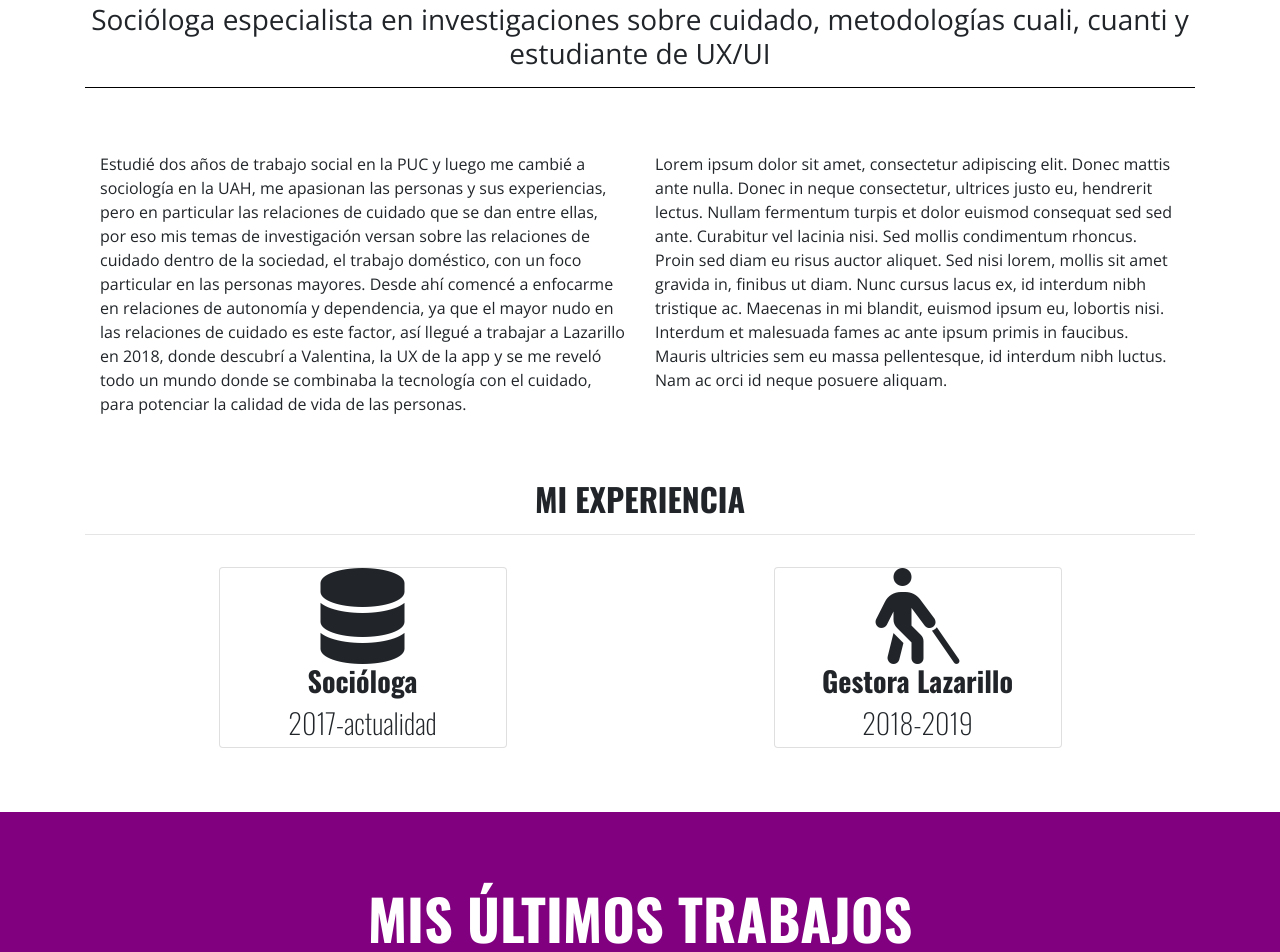
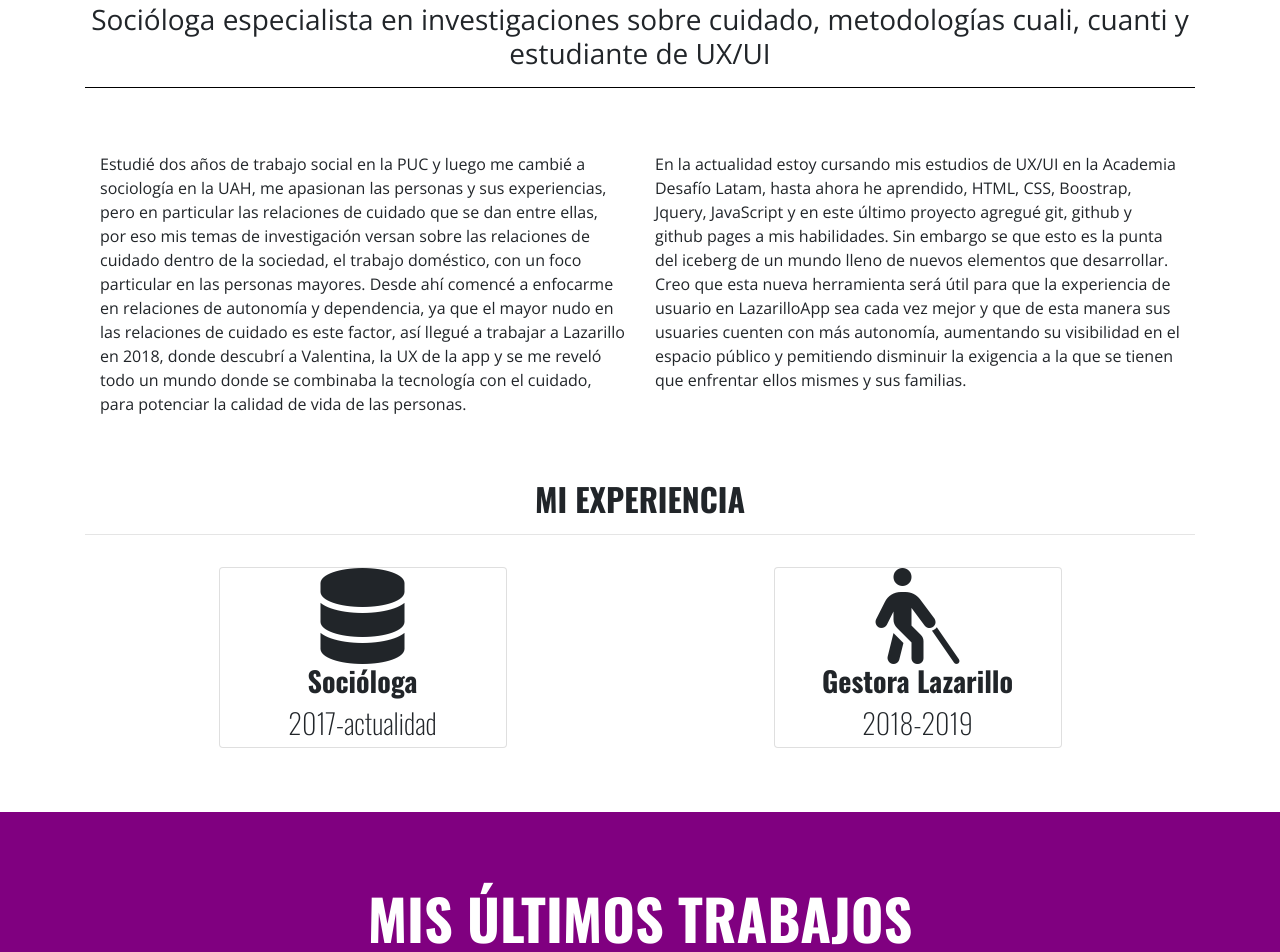
Before and after one commit to AmarantaElizalde/prueba1, a plain HTML site: page index.html in a window 1280 px wide. Shown: the part 939-1891 px from the top of the page. Drawn offline with nearby package versions, Linux system fonts and the light colour scheme; a script that the page names is missing.

Commit message:
cuarto commit prueba

```diff
--- a/index.html
+++ b/index.html
@@ -60,7 +60,7 @@
               </div>
 
               <div class="col-12 col-md-6 mt-5 text-left">
-                <p>Lorem ipsum dolor sit amet, consectetur adipiscing elit. Donec mattis ante nulla. Donec in neque consectetur, ultrices justo eu, hendrerit lectus. Nullam fermentum turpis et dolor euismod consequat sed sed ante. Curabitur vel lacinia nisi. Sed mollis condimentum rhoncus. Proin sed diam eu risus auctor aliquet. Sed nisi lorem, mollis sit amet gravida in, finibus ut diam. Nunc cursus lacus ex, id interdum nibh tristique ac. Maecenas in mi blandit, euismod ipsum eu, lobortis nisi. Interdum et malesuada fames ac ante ipsum primis in faucibus. Mauris ultricies sem eu massa pellentesque, id interdum nibh luctus. Nam ac orci id neque posuere aliquam.</p>
+                <p>En la actualidad estoy cursando mis estudios de UX/UI en la Academia Desafío Latam, hasta ahora he aprendido, HTML, CSS, Boostrap, Jquery, JavaScript y en este último proyecto agregué git, github y github pages a mis habilidades. Sin embargo se que esto es la punta del iceberg de un mundo lleno de nuevos elementos que desarrollar. Creo que esta nueva herramienta será útil para que la experiencia de usuario en LazarilloApp sea cada vez mejor y que de esta manera sus usuaries cuenten con más autonomía, aumentando su visibilidad en el espacio público y pemitiendo disminuir la exigencia a la que se tienen que enfrentar ellos mismes y sus familias.</p>
               </div>
               </div>
             </section>
```
